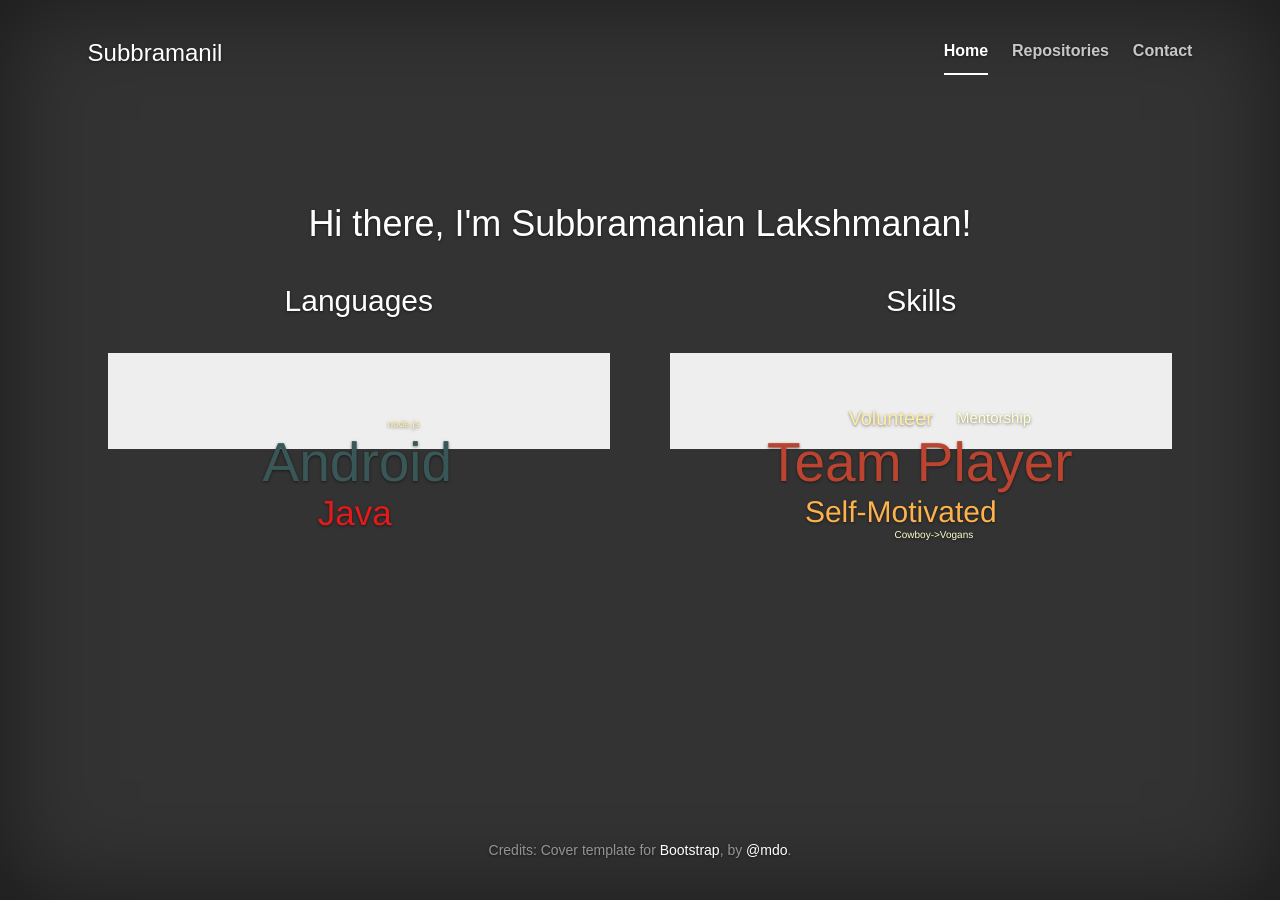
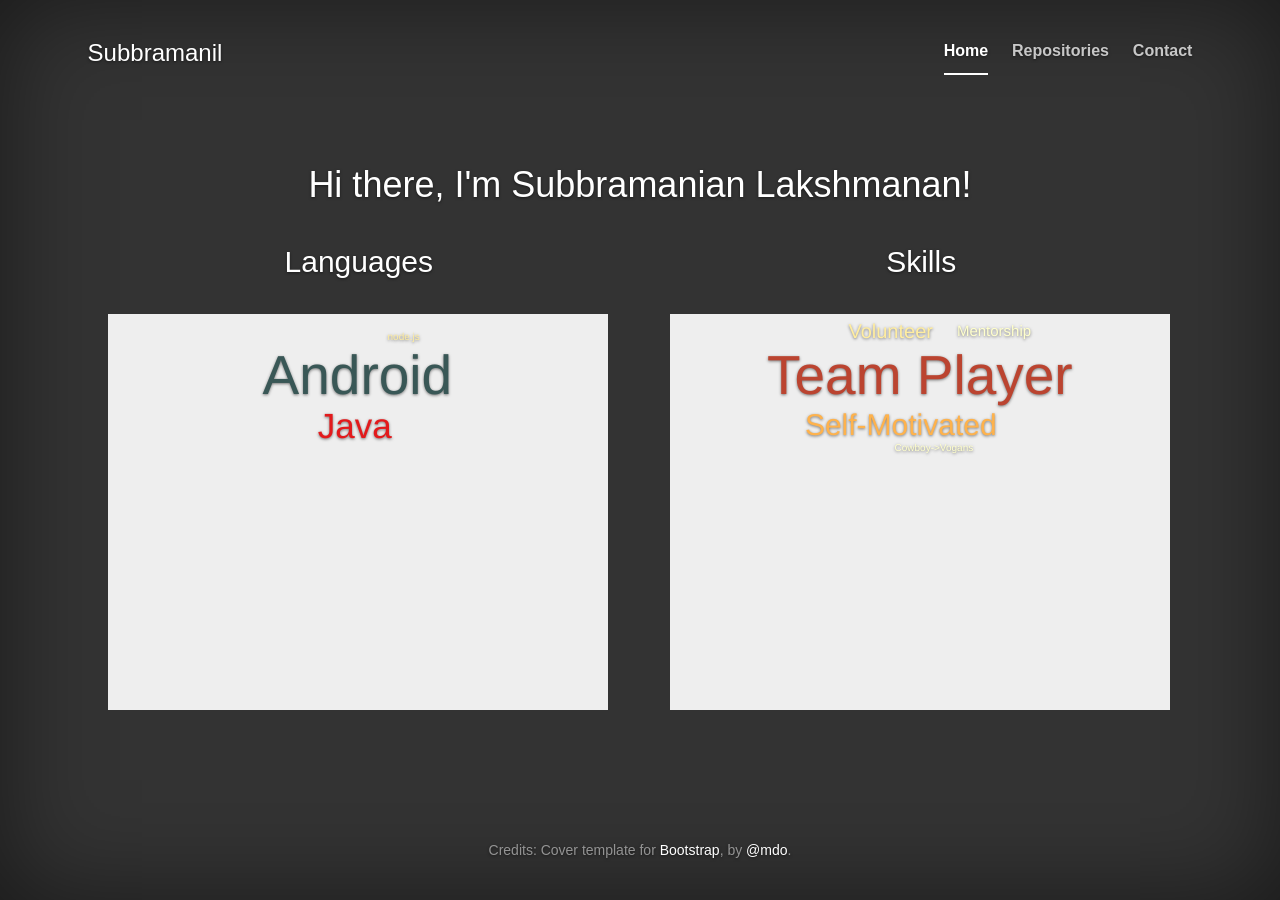
Before and after one commit to subbramanil/subbramanil.github.io, a Jekyll site: the page built from index.html, in a window 1280 px wide. Built offline with Jekyll 4.4.1, drawn with Linux system fonts in a browser that asks for light colours; nearby versions of some CDN libraries.

Commit message:
more styles

```diff
--- a/index.html
+++ b/index.html
@@ -10,8 +10,8 @@ title: Subbramanian Lakshmanan, Enthusiasic Developer
 	    <h2> Languages </h2>
 	</header>
 	<div class="panel-body">
-        <div class="jumbotron">
-            <div class="col-md-6" id="myTechSkillSet"></div>
+        <div class="jumbotron" id="myTechSkillSet">
+
         </div>
 	</div>
 </section>
@@ -20,8 +20,7 @@ title: Subbramanian Lakshmanan, Enthusiasic Developer
 	    <h2> Skills </h2>
 	</header>
 	<div class="panel-body">
-        <div class="jumbotron">
-            <div class="col-md-6" id="mySoftSkillSet"></div>
+        <div class="jumbotron" id="mySoftSkillSet">
         </div>
 	</div>
 </section>
```
